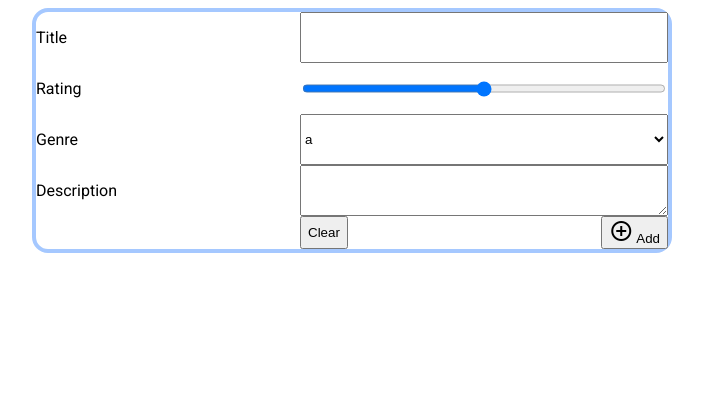
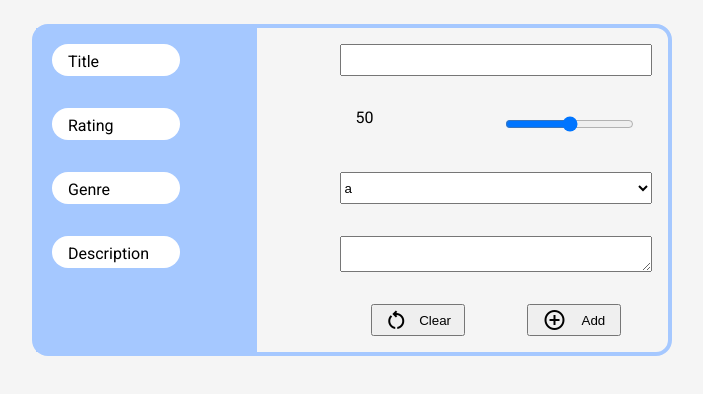
Before and after one commit to danielmichaneck/Exercise-React-Movie-Cards, a React (Vite) app: page / in a window 1280 px wide. Shown: the top 394 px of the page, without its empty margins (288-991 px from the left). Built offline with nearby package versions, Linux system fonts and the light colour scheme.

Commit message:
Updated css for AddMovie.

```diff
--- a/src/App.css
+++ b/src/App.css
@@ -1,6 +1,8 @@
 HTML {
     margin: 0;
+    padding-top: 1rem;
     font-family: "Roboto", "sans-serif";
+    background-color: whitesmoke;
 }
 
 .app {
--- a/src/components/AddMovie.css
+++ b/src/components/AddMovie.css
@@ -9,28 +9,30 @@
 }
 
 .add-movie-form {
+    position: relative;
     width: 100%;
+    height: 100%;
 
     display: grid;
-    grid-template-areas: "title-key title-input"
-                         "rating-key rating-input"
-                         "genre-key genre-input"
-                         "description-key description-input"
-                         "none buttons";
+    grid-template-areas: "title-key         title-input"
+                         "rating-key        rating-field"
+                         "genre-key         genre-input"
+                         "description-key   description-input"
+                         "empty             buttons";
 }
 
-.keys {
-    background-color: rgb(165, 200, 255);
+.add-movie-form > * {
+    margin: 1rem;
 }
 
-.inputs {
-    width: 70%;
-}
+.keys-bg {
+    margin: 0;
+    position: absolute;
+    z-index: -1;
+    width: 35%;
+    height: 100%;
 
-.add-movie-buttons {
-    grid-area: buttons;
-    display: flex;
-    justify-content: space-between;
+    background-color: rgb(165, 200, 255);
 }
 
 .title-key {
@@ -53,8 +55,21 @@
     grid-area: title-input;
 }
 
+.rating-field {
+    grid-area: rating-field;
+
+    display: flex;
+    justify-content: space-between;
+
+    margin-top: 0;
+    margin-bottom: 0;
+    padding-left: 1rem;
+    padding-right: 1rem;
+}
+
 .rating-input {
     grid-area: rating-input;
+    flex-basis: 5rem;
 }
 
 .genre-input {
@@ -64,3 +79,28 @@
 .description-input {
     grid-area: description-input;
 }
+
+.add-movie-buttons {
+    grid-area: buttons;
+    display: flex;
+    justify-content: space-around;
+
+    height: 2rem;
+}
+
+.add-movie-buttons > * {
+    display: flex;
+    justify-content: space-around;
+    align-items: center;
+
+    width: 30%;
+
+    font-weight: 400;
+}
+
+.clear-button {
+}
+
+.add-button {
+
+}
--- a/src/components/AddMovie.tsx
+++ b/src/components/AddMovie.tsx
@@ -1,6 +1,7 @@
 import { ReactElement, useState } from "react";
 
 import "./AddMovie.css";
+import { AddMovieKey } from "./AddMovieKey";
 
 interface IAddMovieProps {
     submitMovieCard: (movie: {id: string, title: string, rating: string, genre: string, description: string}) => void;
@@ -45,12 +46,16 @@ export function AddMovie({submitMovieCard}: IAddMovieProps): ReactElement {
 
     return <div className="add-movie">
         <form onSubmit={onSubmitMovie} className="add-movie-form">
-            <p className="title-key">Title</p>
-            <p className="rating-key">Rating</p>
-            <p className="genre-key">Genre</p>
-            <p className="description-key">Description</p>
+            <div className="keys-bg"/>
+            <AddMovieKey keyName="Title" keyClass="title-key"/>
+            <AddMovieKey keyName="Rating" keyClass="rating-key"/>
+            <AddMovieKey keyName="Genre" keyClass="genre-key"/>
+            <AddMovieKey keyName="Description" keyClass="description-key"/>
             <input type="text" className="title-input" onChange={onChangeTitle} value={titleInput}/>
-            <input type="range" className="rating-input" onChange={onChangeRating} value={ratingInput}/>
+            <div className="rating-field">
+                <p>{ratingInput}</p>
+                <input type="range" className="rating-input" onChange={onChangeRating} value={ratingInput}/>
+            </div>
             <select className="genre-input" onChange={onChangeGenre} value={genreInput}>
                 <option value="a">a</option>
                 <option value="b">b</option>
@@ -59,7 +64,7 @@ export function AddMovie({submitMovieCard}: IAddMovieProps): ReactElement {
             </select>
             <textarea className="description-input" onChange={onChangeDescription} value={descriptionInput}/>
             <div className="add-movie-buttons">
-                <button className="clear-button">Clear</button>
+                <button className="clear-button"><span className="material-symbols-outlined">restart_alt</span> Clear</button>
                 <button type="submit" className="add-button"><span className="material-symbols-outlined">add_circle</span> Add</button>
             </div>
         </form>
--- /dev/null
+++ b/src/components/AddMovieKey.css
@@ -0,0 +1,12 @@
+.movie-key {
+    background-color: white;
+    height: 2rem;
+    width: 8rem;
+    border-radius: 1rem;
+}
+
+.movie-key > p {
+    margin: 0;
+    margin-top: 0.5rem;
+    margin-left: 1rem;
+}
--- /dev/null
+++ b/src/components/AddMovieKey.tsx
@@ -0,0 +1,14 @@
+import { ReactElement } from "react";
+
+import "./AddMovieKey.css";
+
+interface AddMovieKeyProps {
+    keyName: string;
+    keyClass: string,
+}
+
+export function AddMovieKey(props: AddMovieKeyProps): ReactElement {
+    return <div className="movie-key">
+        <p className={props.keyClass}>{props.keyName}</p>
+    </div>
+}
```
